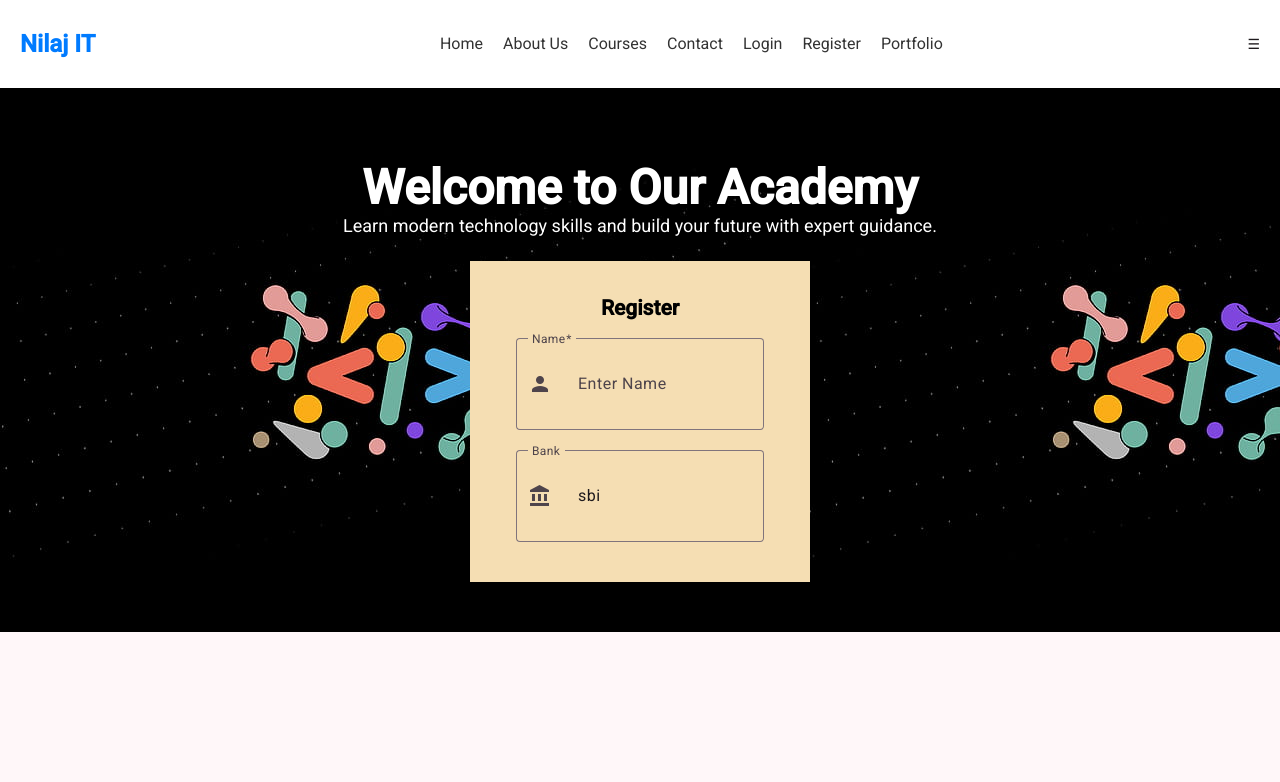
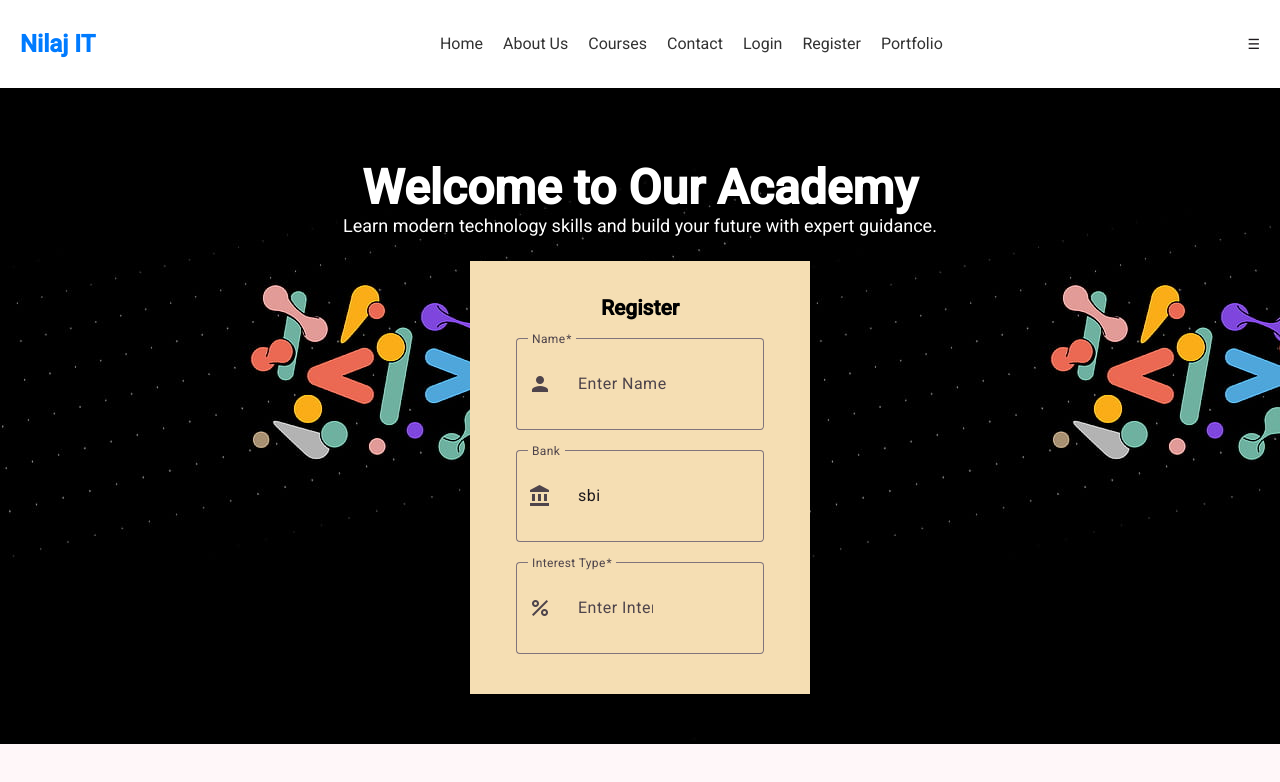
Before and after one commit to nilajcoder/Academy, an Angular app in the folder Academy/: page /register in a window 1280 px wide. Shown: the top 782 px of the page. Built offline with nearby package versions, Linux system fonts and the light colour scheme.

Commit message:
interest

```diff
--- a/Academy/src/component/register/register.html
+++ b/Academy/src/component/register/register.html
@@ -32,7 +32,7 @@
                 <h2 class="title">Register</h2>
 
                    <!-- Name -->
-                    <div class="md:col-4 col-12">
+                    <div class="md:col-12 col-6">
                         <mat-form-field appearance="outline" floatLabel="always">
                             <mat-label>Name</mat-label>
                             <input matInput formControlName="name" maxlength="50" placeholder="Enter Name" required />
@@ -42,8 +42,9 @@
                     </div>
 
 
+
                                 <!-- Bank readonly textbox -->
-            <div class="md:col-3 col-12">
+            <div class="md:col-12 col-6">
                 <mat-form-field appearance="outline" floatLabel="always">
                     <mat-label>Bank</mat-label>
 
@@ -52,6 +53,43 @@
                     <mat-icon matPrefix>account_balance</mat-icon>
                 </mat-form-field>
             </div>
+
+
+
+
+
+              <!-- Interest Type -->
+            <div class="md:col-3 col-12">
+
+                <mat-form-field appearance="outline" floatLabel="always">
+                    <mat-label>Interest Type</mat-label>
+
+                    <input matInput type="number" formControlName="interestRate" placeholder="Enter Interest" min="1"
+                        max="99" required />
+
+                    <mat-icon matPrefix>percent</mat-icon>
+
+
+                    <mat-error *ngIf="detailForm.get('interestRate')?.hasError('required')">
+                        Interest is required
+                    </mat-error>
+
+                    <mat-error *ngIf="detailForm.get('interestRate')?.hasError('min')">
+                        Interest must be at least 2 digit
+                    </mat-error>
+
+                    <mat-error *ngIf="detailForm.get('interestRate')?.hasError('max')">
+                        Interest must be 2 digit
+                    </mat-error>
+                </mat-form-field>
+
+
+
+
+            </div>
+
+
+
 
              </div>
 
--- a/Academy/src/component/register/register.ts
+++ b/Academy/src/component/register/register.ts
@@ -6,7 +6,7 @@ import { RouterModule } from '@angular/router';
 import { MatFormFieldModule } from '@angular/material/form-field';
 import { MatInputModule } from '@angular/material/input';
 import { MatIconModule } from '@angular/material/icon';
-
+import { MatSelectModule } from '@angular/material/select';
 @Component({
   selector: 'app-register',
   imports: [
@@ -17,7 +17,8 @@ import { MatIconModule } from '@angular/material/icon';
 
      MatInputModule,
      MatIconModule ,
-      ReactiveFormsModule
+      ReactiveFormsModule,
+      MatSelectModule
 
 
    ],
@@ -28,13 +29,21 @@ import { MatIconModule } from '@angular/material/icon';
 export class Register {
 
 
-
+   financialYears = [
+  { id: 1, caption: '2022–2023' },
+  { id: 2, caption: '2023–2024' },
+  { id: 3, caption: '2024–2025' },
+  { id: 4, caption: '2025–2026' }
+];
     detailForm: FormGroup;
 
   constructor(private fb: FormBuilder) {
     this.detailForm = this.fb.group({
       name: ['', [Validators.required, Validators.maxLength(50)]],
-      otherBank:['sbi']
+      otherBank:['sbi'],
+      interestRate:[Validators.required]
+
+
     });
   }
 }
```
